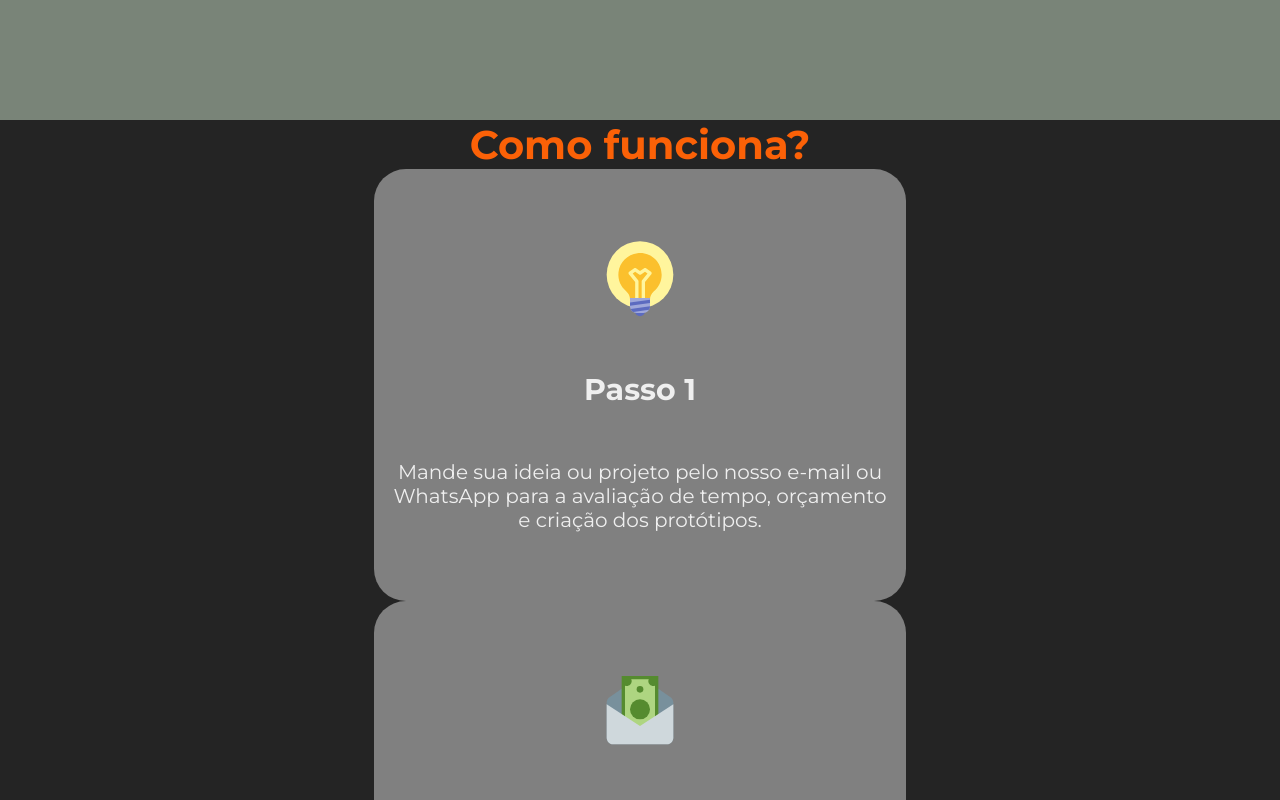
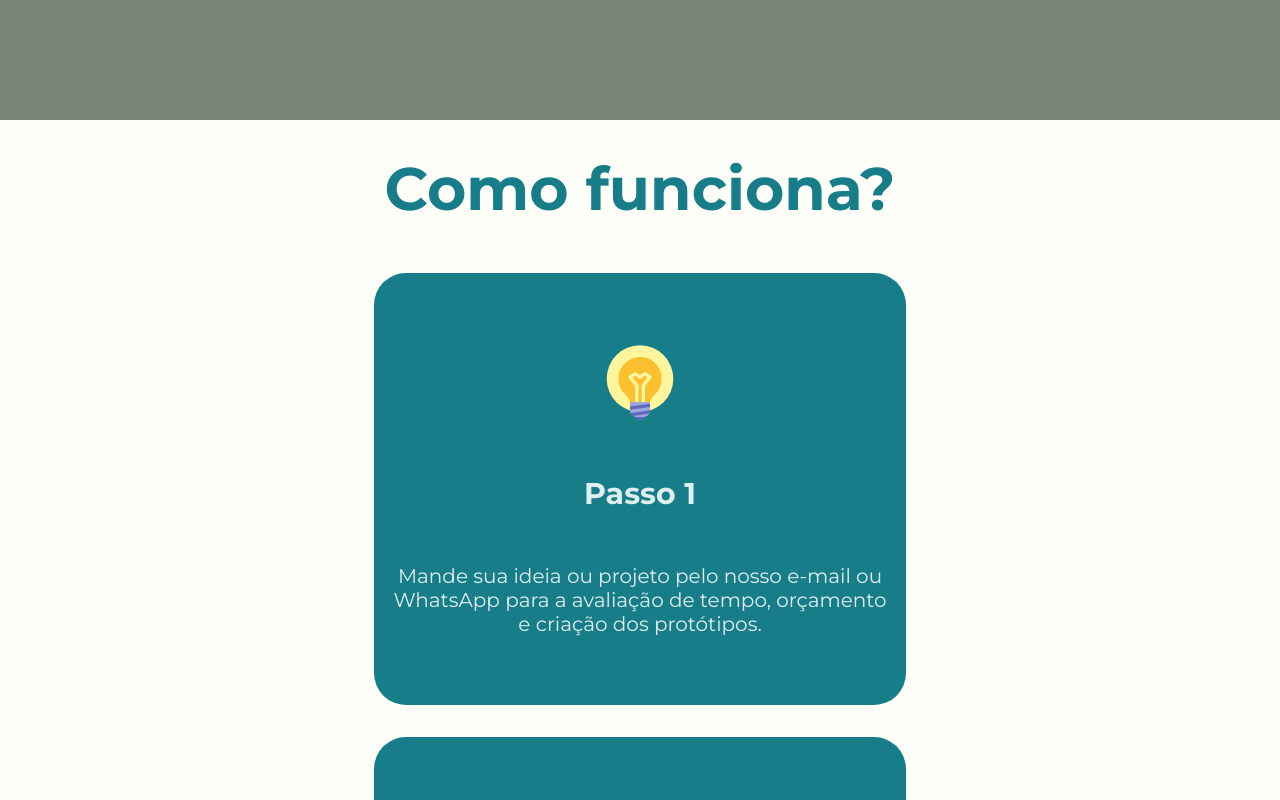
Before and after one commit to MarcusMix/page-web, a React (Vite) app: page / in a window 1280 px wide. Shown: the part 1560-2360 px from the top of the page. Built offline with nearby package versions, Linux system fonts and the light colour scheme.

Commit message:
feat: card info styles

```diff
--- a/src/components/how-works/howWorks.styles.js
+++ b/src/components/how-works/howWorks.styles.js
@@ -2,49 +2,50 @@ import { styled } from "styled-components";
 
 export const TitleHow = styled.h2`
 	text-align: center;
-	color: #fb6107;
-	font-size: 40px;
+	color: #177E89;
+	font-size: 60px;
+	padding: 2rem;
 `;
 
+export const CardInfo = styled.div`
+	display: flex;
+	border-radius: 2rem;
+	flex-direction: column;
+	align-items: center;
+	justify-content: space-evenly;
+	transition: all 300ms;
+	background-color: #177E89;
+	width: 500px;
+	height: 400px;
+	padding: 1rem;
+	margin: 1rem;
+
+	h4 {
+		font-size: 30px;
+	}
+`;
 export const Wrapper = styled.div`
 	display: flex;
 	justify-content: center;
 	align-items: center;
 	flex-direction: column;
 	margin: auto;
+	background-color: #FFFFFA;
 
 	p {
 		font-size: 20px;
-        text-align: center;
+		text-align: center;
+	}
+
+	& div:hover {
+		opacity: 1;
+		transition: all 300ms;
+		transform: scale(1.1);
 	}
 `;
 
 export const Steps = styled.section`
 	display: flex;
 	align-items: center;
-    flex-direction: column;
-
+	flex-direction: column;
 `;
-
-export const CardInfo = styled.div`
-	display: flex;
-    border-radius: 2rem;
-	flex-direction: column;
-	align-items: center;
-    justify-content: space-evenly;
-	transition: all 300ms;
-    background-color: grey;
-    width: 500px;
-    height: 400px;
-    padding: 1rem;
-
-	:hover {
-        /* opacity: 0.8; */
-        transition: all 300ms;
-		transform: scale(1.1);
-	}
-
-    h4 {
-        font-size: 30px;
-    }
-`;
```
